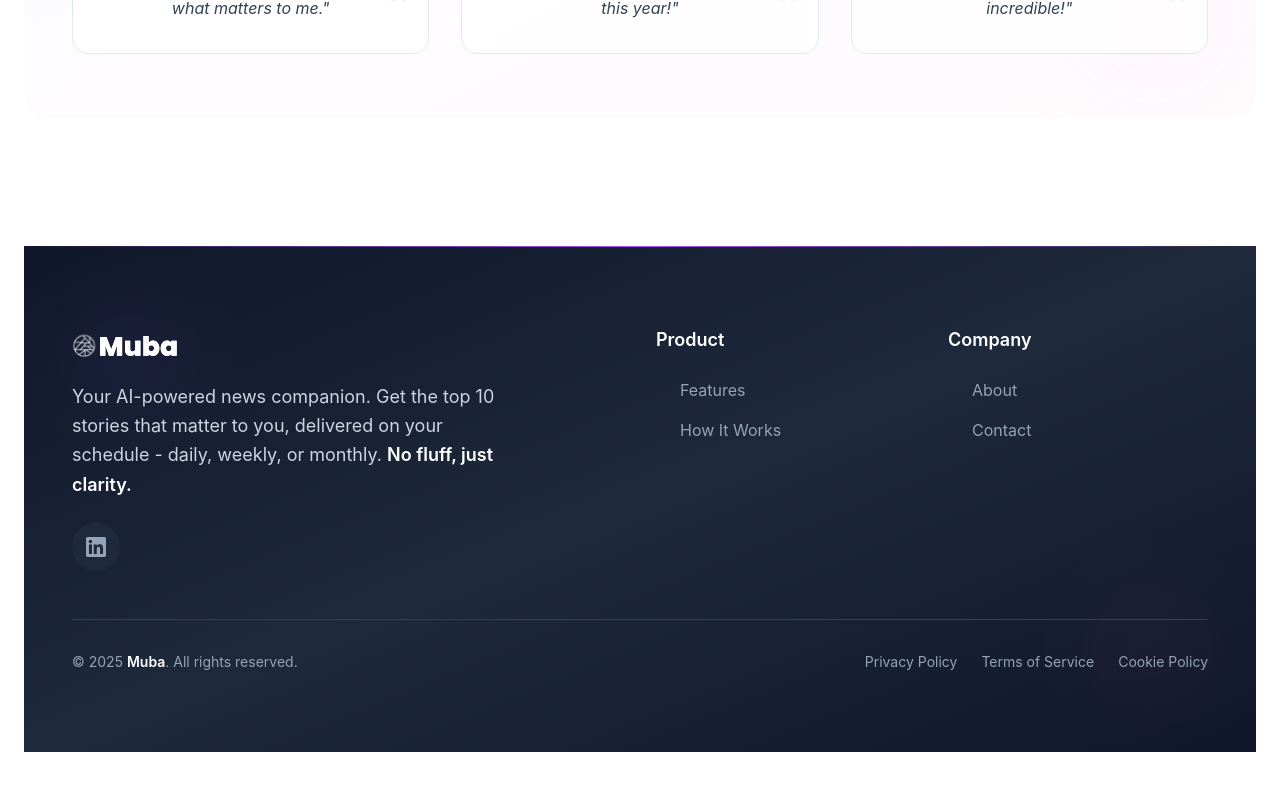
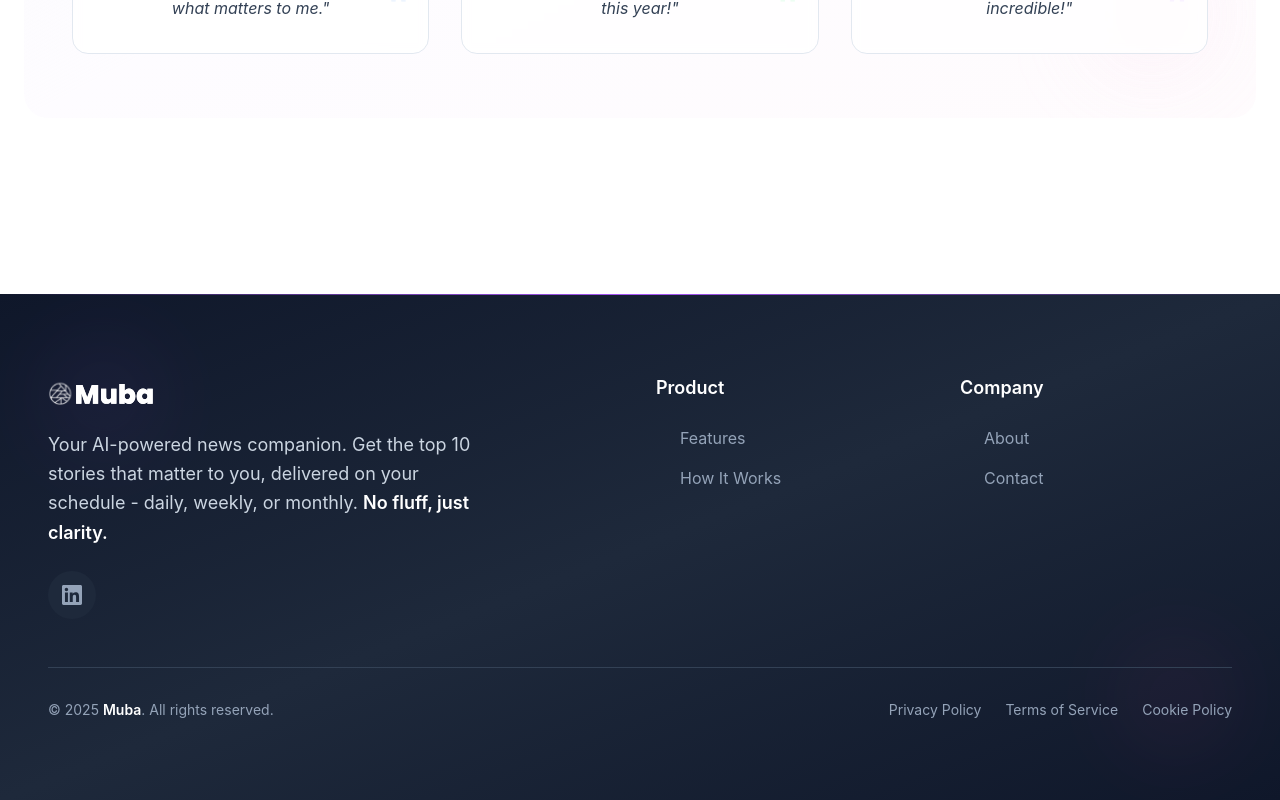
Before and after one commit to MubasharNazir/smartbrief, a React (Create React App) app: page / in a window 1280 px wide. Shown: the part 3965-4765 px from the top of the page. Built offline with nearby package versions, Linux system fonts and the light colour scheme.

Commit message:
Update App.js and other changes

```diff
--- a/src/pages/LandingPage.jsx
+++ b/src/pages/LandingPage.jsx
@@ -712,8 +712,9 @@ const LandingPage = () => {
             </div>
           </div>
         </section>
+      </div>
 
-        {/* Footer Section */}
+      {/* Footer Section - Full Width */}
       <footer className="relative overflow-hidden">
         <div className="absolute inset-0 bg-gradient-to-br from-slate-900 via-slate-800 to-slate-900"></div>
         <div className="absolute top-0 left-0 w-full h-px bg-gradient-to-r from-transparent via-purple-500 to-transparent"></div>
@@ -722,7 +723,7 @@ const LandingPage = () => {
           <div className="absolute bottom-10 right-10 w-32 h-32 bg-pink-500 rounded-full blur-2xl"></div>
         </div>
 
-          <div className="relative px-6 md:px-12 py-16 md:py-20">
+        <div className="relative container mx-auto px-6 md:px-12 py-16 md:py-20">
             <div className="grid md:grid-cols-4 gap-8 mb-12">
               <div className="md:col-span-2">
                 <div className="flex items-center gap-3 mb-6">
@@ -819,7 +820,6 @@ const LandingPage = () => {
         </div>
       </footer>
     </div>
-    </div>
   );
 };
 
```
Lines whose indentation alone changed are shown as unchanged.
